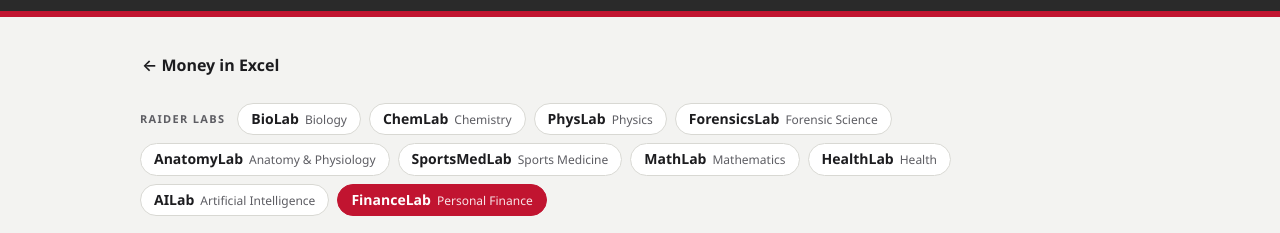
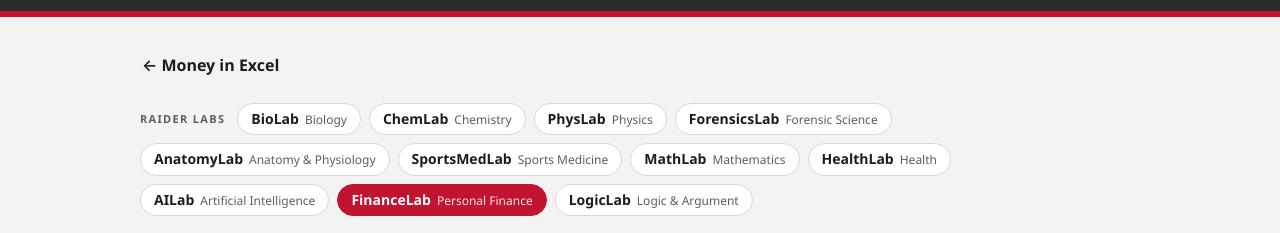
Before and after one commit to RJEdTech/Raider-FinanceLab, a plain HTML site: page excel-teach.html in a window 1280 px wide. Shown: the part 58-291 px from the top of the page. Drawn offline with Linux system fonts and the light colour scheme.

Commit message:
Add LogicLab to the Raider Labs menu
Co-Authored-By: Claude Opus 5.5 <noreply@anthropic.com>
Claude-Session: https://claude.ai/code/session_01LX9HZNLvQDoNugFKQ6sZzL

```diff
--- a/excel-teach.html
+++ b/excel-teach.html
@@ -26,7 +26,7 @@
 
 <main class="wrap">
   <div class="xl-top"><a class="back" href="excel.html">← Money in Excel</a></div>
-  <nav class="labs" aria-label="Raider Labs"><span class="labs-l">Raider Labs</span><a href="https://rjedtech.github.io/Raider-BioLab/">BioLab <small>Biology</small></a><a href="https://rjedtech.github.io/Raider-ChemLab/">ChemLab <small>Chemistry</small></a><a href="https://rjedtech.github.io/Raider-PhysLab/">PhysLab <small>Physics</small></a><a href="https://rjedtech.github.io/Raider-ForensicsLab/">ForensicsLab <small>Forensic Science</small></a><a href="https://rjedtech.github.io/Raider-AnatomyLab/">AnatomyLab <small>Anatomy &amp; Physiology</small></a><a href="https://rjedtech.github.io/Raider-SportsMedLab/">SportsMedLab <small>Sports Medicine</small></a><a href="https://rjedtech.github.io/Raider-MathLab/">MathLab <small>Mathematics</small></a><a href="https://rjedtech.github.io/Raider-HealthLab/">HealthLab <small>Health</small></a><a href="https://rjedtech.github.io/Raider-AILab/">AILab <small>Artificial Intelligence</small></a><a href="https://rjedtech.github.io/Raider-FinanceLab/" aria-current="page">FinanceLab <small>Personal Finance</small></a></nav>
+  <nav class="labs" aria-label="Raider Labs"><span class="labs-l">Raider Labs</span><a href="https://rjedtech.github.io/Raider-BioLab/">BioLab <small>Biology</small></a><a href="https://rjedtech.github.io/Raider-ChemLab/">ChemLab <small>Chemistry</small></a><a href="https://rjedtech.github.io/Raider-PhysLab/">PhysLab <small>Physics</small></a><a href="https://rjedtech.github.io/Raider-ForensicsLab/">ForensicsLab <small>Forensic Science</small></a><a href="https://rjedtech.github.io/Raider-AnatomyLab/">AnatomyLab <small>Anatomy &amp; Physiology</small></a><a href="https://rjedtech.github.io/Raider-SportsMedLab/">SportsMedLab <small>Sports Medicine</small></a><a href="https://rjedtech.github.io/Raider-MathLab/">MathLab <small>Mathematics</small></a><a href="https://rjedtech.github.io/Raider-HealthLab/">HealthLab <small>Health</small></a><a href="https://rjedtech.github.io/Raider-AILab/">AILab <small>Artificial Intelligence</small></a><a href="https://rjedtech.github.io/Raider-FinanceLab/" aria-current="page">FinanceLab <small>Personal Finance</small></a><a href="https://rjedtech.github.io/Raider-LogicLab/">LogicLab <small>Logic &amp; Argument</small></a></nav>
   <section class="tg">
   <h2>Teaching Money in Excel</h2>
   <p class="lede">Money in Excel takes a student who has never opened a spreadsheet to building the sheets Personal Finance uses: a pay stub, a budget tracker, tax brackets, a credit card payoff and 40 years of compounding. Every build matches a FinanceLab tool, so students can check the sheet against the model.</p>
```
Also changed, not shown: excel.html (+1 -1 lines), index.html (+1 -1 lines).
